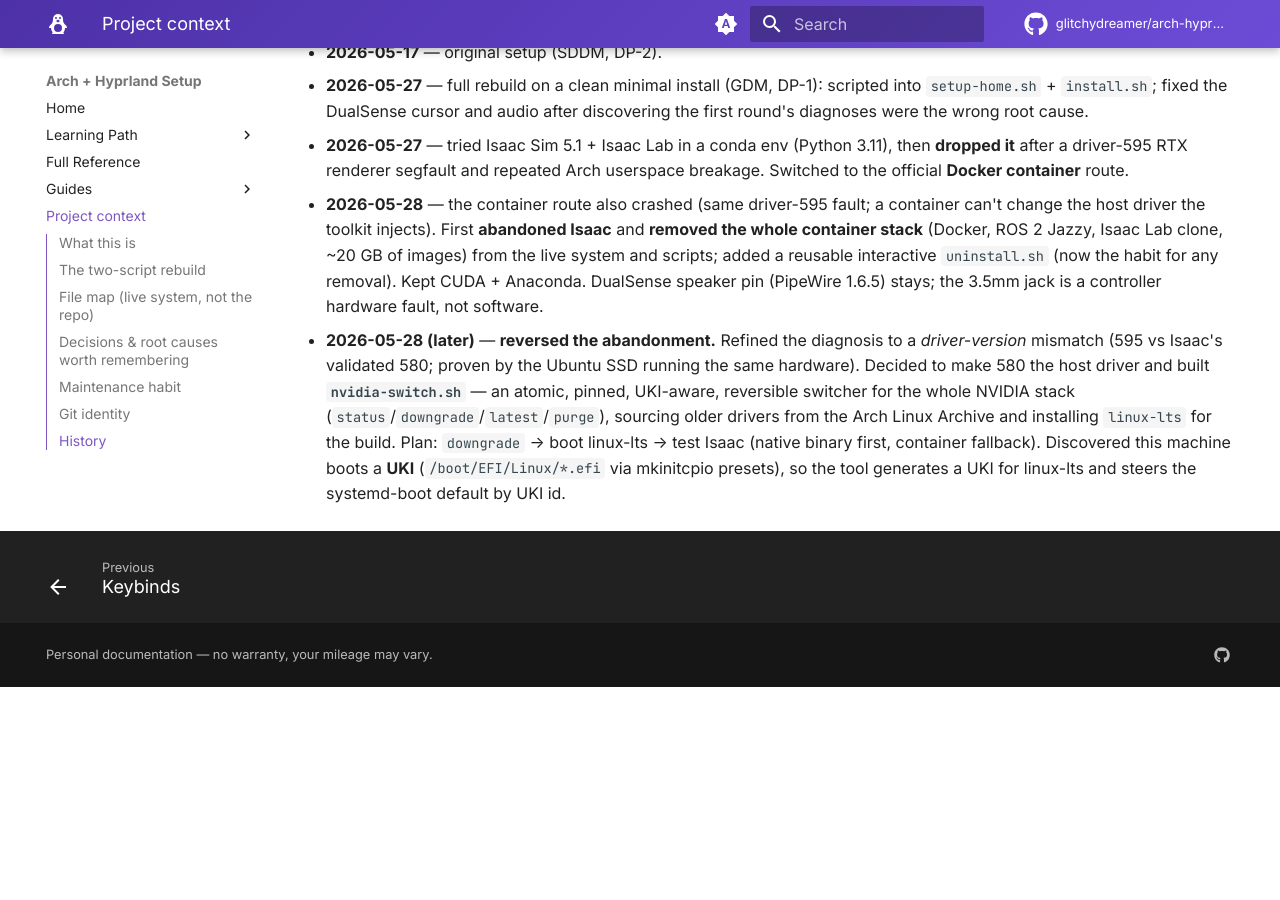
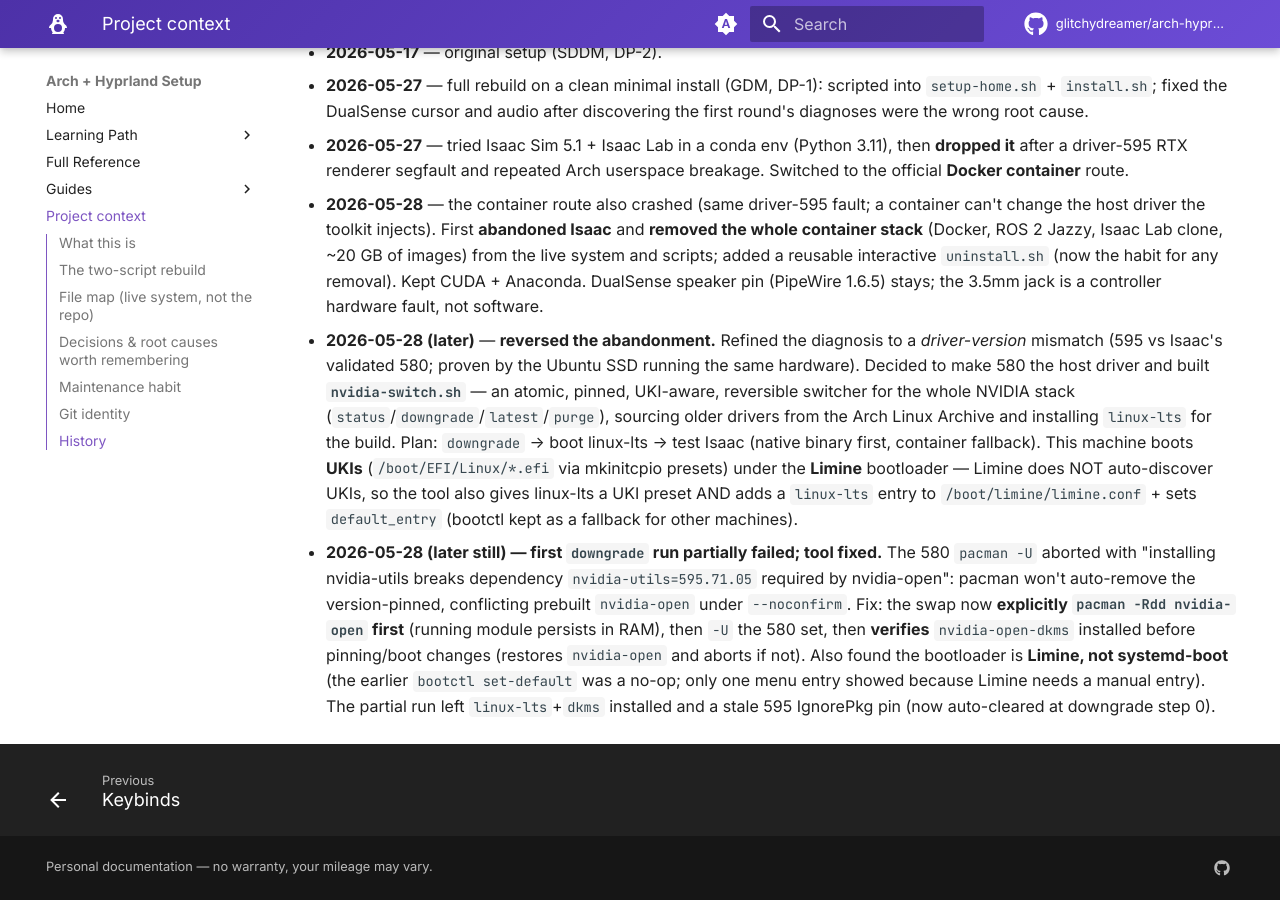
Before and after one commit to glitchydreamer/arch-hyprland-setup, an MkDocs documentation site: the page built from docs/project-context.md, in a window 1280 px wide and 900 px high, scrolled down 3634 px. Built offline with MkDocs 1.6.1 and Material for MkDocs 9.7.7, drawn with Linux system fonts in a browser that asks for light colours; comment, search, counter and statistics services are not loaded; before the commit the page ends 4321 px from its top, so only the background shows below that.

Commit message:
fix(nvidia-switch): explicit nvidia-open removal + Limine boot support
First downgrade run failed: pacman -U of the 580 set aborted with "installing
nvidia-utils breaks dependency nvidia-utils=595.71.05 required by nvidia-open"
— pacman won't auto-remove the version-pinned, conflicting prebuilt nvidia-open
under --noconfirm (confirmed via pacman -U --print). And the box turned out to
use the Limine bootloader, not systemd-boot, so the bootctl call was a no-op
(only one menu entry showed).

- downgrade now `pacman -Rdd nvidia-open` first (running module persists in RAM),
  then -U the 580 set, then VERIFIES nvidia-open-dkms installed before pinning /
  boot changes (restores nvidia-open and aborts on failure)
- latest does the reverse removal (nvidia-open-dkms) before reinstalling
- Limine-aware boot: boot_kind() dispatch; adds a /Arch Linux (linux-lts) entry
  to /boot/limine/limine.conf cloning the linux cmdline + sets default_entry;
  bootctl kept as fallback
- downgrade step 0 clears any stale pin first; status reports bootloader+entries

Co-Authored-By: Claude Opus 4.7 <noreply@anthropic.com>

```diff
--- a/docs/project-context.md
+++ b/docs/project-context.md
@@ -166,6 +166,19 @@ repo is private, and the Actions deploy keeps working.
   the whole NVIDIA stack (`status`/`downgrade`/`latest`/`purge`), sourcing older
   drivers from the Arch Linux Archive and installing `linux-lts` for the build.
   Plan: `downgrade` → boot linux-lts → test Isaac (native binary first, container
-  fallback). Discovered this machine boots a **UKI** (`/boot/EFI/Linux/*.efi` via
-  mkinitcpio presets), so the tool generates a UKI for linux-lts and steers the
-  systemd-boot default by UKI id.
+  fallback). This machine boots **UKIs** (`/boot/EFI/Linux/*.efi` via mkinitcpio
+  presets) under the **Limine** bootloader — Limine does NOT auto-discover UKIs,
+  so the tool also gives linux-lts a UKI preset AND adds a `linux-lts` entry to
+  `/boot/limine/limine.conf` + sets `default_entry` (bootctl kept as a fallback
+  for other machines).
+- **2026-05-28 (later still) — first `downgrade` run partially failed; tool
+  fixed.** The 580 `pacman -U` aborted with "installing nvidia-utils breaks
+  dependency `nvidia-utils=595.71.05` required by nvidia-open": pacman won't
+  auto-remove the version-pinned, conflicting prebuilt `nvidia-open` under
+  `--noconfirm`. Fix: the swap now **explicitly `pacman -Rdd nvidia-open` first**
+  (running module persists in RAM), then `-U` the 580 set, then **verifies**
+  `nvidia-open-dkms` installed before pinning/boot changes (restores `nvidia-open`
+  and aborts if not). Also found the bootloader is **Limine, not systemd-boot**
+  (the earlier `bootctl set-default` was a no-op; only one menu entry showed
+  because Limine needs a manual entry). The partial run left `linux-lts`+`dkms`
+  installed and a stale 595 IgnorePkg pin (now auto-cleared at downgrade step 0).
```
Also changed, not shown: 1 other file.
